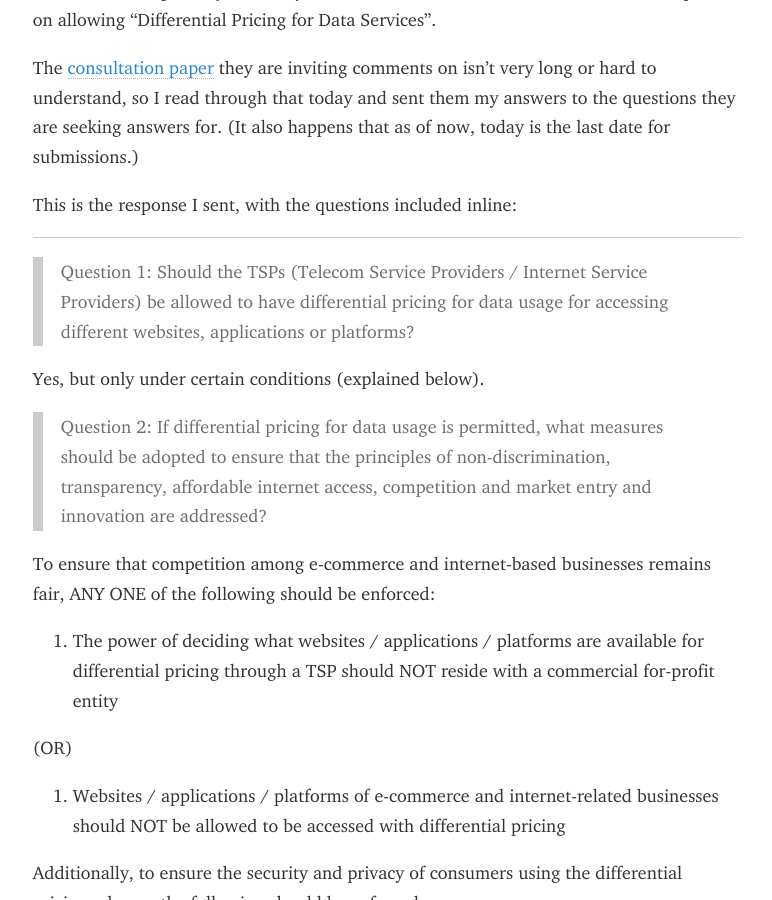
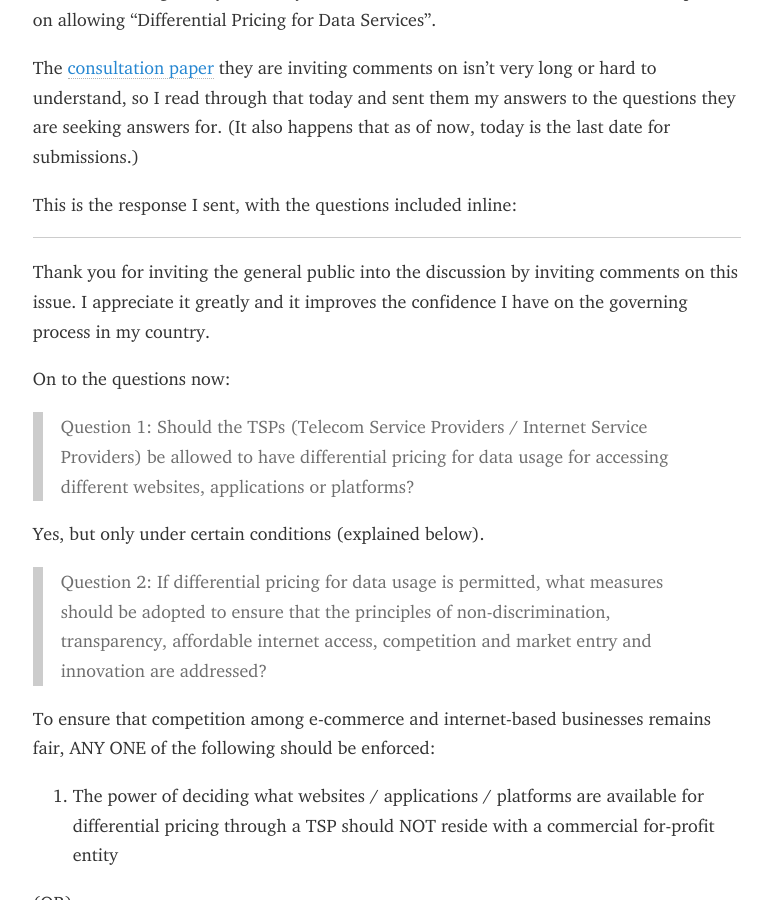
Before and after one commit to roop/roop.github.io, a Jekyll site: the page built from _posts/2016-01-07-trai-net-neutrality.md, in a window 1280 px wide and 900 px high, scrolled down 345 px. Shown: the whole window, without its empty margins (253-1025 px from the left). Built offline with Jekyll 4.4.1, drawn with Linux system fonts in a browser that asks for light colours; some web fonts are replaced.

Commit message:
Update previous post

```diff
--- a/_posts/2016-01-07-trai-net-neutrality.md
+++ b/_posts/2016-01-07-trai-net-neutrality.md
@@ -13,6 +13,12 @@ The [consultation paper](http://www.trai.gov.in/Content/ConDis/20761_0.aspx) the
 This is the response I sent, with the questions included inline:
 
 ---
+
+Thank you for inviting the general public into the discussion by
+inviting comments on this issue. I appreciate it greatly and it
+improves the confidence I have on the governing process in my country.
+
+On to the questions now:
 
 > Question 1: Should the TSPs (Telecom Service Providers / Internet
 > Service Providers) be allowed to have differential pricing
```
